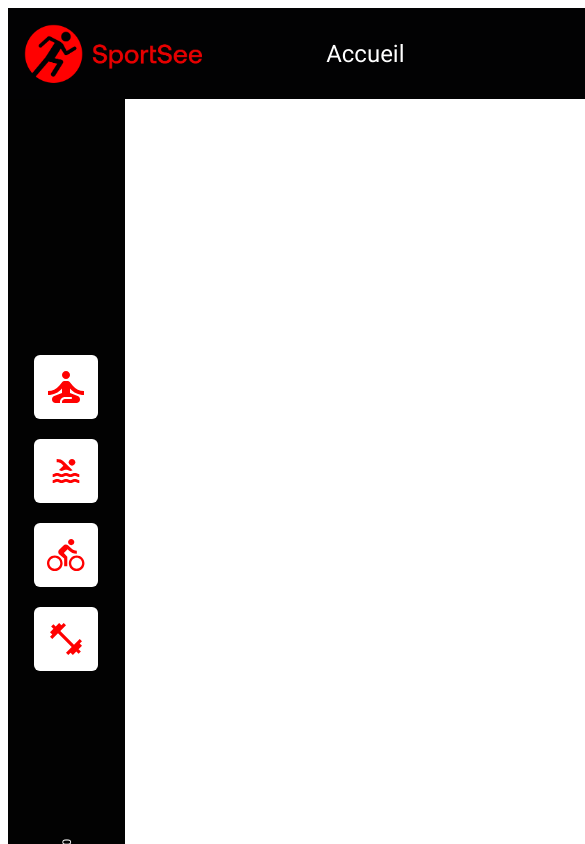
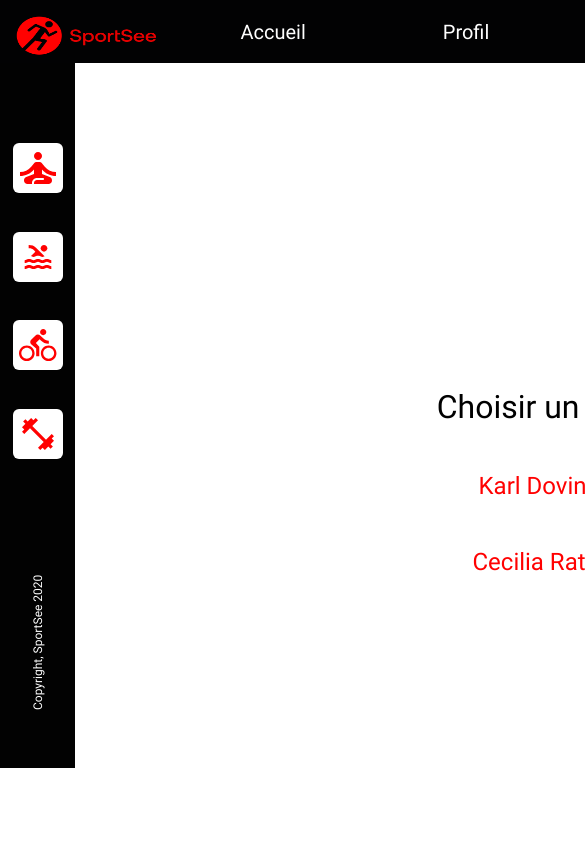
Before and after one commit to Frederic-Douville/FredericDouville_12_22022022, a React (Create React App) app: page / in a window 390 px wide. Shown: the top 844 px of the page, 585 px wide, since content can reach past the window. Built offline with nearby package versions, Linux system fonts and the light colour scheme.

Commit message:
Mise en page CSS responsive pour une résolution d'écran de 1024 * 768

```diff
--- a/src/components/Aside/aside.css
+++ b/src/components/Aside/aside.css
@@ -45,3 +45,23 @@
     transform: rotate(-90deg);
     margin-bottom: 120px;
 }
+
+@media screen and (max-width: 1024px) {
+    .aside-ctn {
+        width: 75px;
+        grid-template-rows: 80px 316px 309px;
+        grid-template-columns: 75px;
+    }
+    .aside-all-logo-ctn {
+        margin-left: 12.5px;
+    }
+    .aside-logo-ctn {
+        width: 50px;
+        height: 50px;
+    }
+
+    .copyright-ctn {
+        grid-row: 3 / 4;
+        width: 75px;
+    }
+}
--- a/src/components/Card/card.css
+++ b/src/components/Card/card.css
@@ -42,3 +42,14 @@
     font-size: 14px;
     color: #74798c;
 }
+
+@media screen and (max-width: 1024px) {
+    .card-logo-ctn {
+        width: 40px;
+        height: 40px;
+        margin: 0 24px 0 32px;
+    }
+    .card-content-ctn {
+        height: 40px;
+    }
+}
--- a/src/components/DailyActivity/dailyActivity.css
+++ b/src/components/DailyActivity/dailyActivity.css
@@ -34,9 +34,6 @@
 }
 
 .icon-circle {
-    width: 8px;
-    height: 8px;
-    border-radius: 50%;
     margin-right: 1em;
 }
 
--- a/src/components/DailyActivity/index.jsx
+++ b/src/components/DailyActivity/index.jsx
@@ -8,17 +8,28 @@ import {
     Legend,
     Rectangle,
 } from 'recharts';
+import RedCircle from '../../assets/Red_circle.svg';
+import BlackCircle from '../../assets/Black_circle.svg';
 import './dailyActivity.css';
 
 const renderLegend = () => {
     return (
         <div className="daily-activity-legend">
             <p>
-                <div className="icon-circle icon-black"></div>Poids (kg)
+                <img
+                    className="icon-circle"
+                    src={RedCircle}
+                    alt="cercle rouge"
+                />
+                Poids (kg)
             </p>
             <p>
-                <div className="icon-circle icon-red"></div>Calories brûlées
-                (kCal)
+                <img
+                    className="icon-circle"
+                    src={BlackCircle}
+                    alt="cercle noir"
+                />
+                Calories brûlées (kCal)
             </p>
         </div>
     );
--- a/src/components/Header/header.css
+++ b/src/components/Header/header.css
@@ -25,3 +25,13 @@ nav {
     text-decoration: none;
     font-size: 24px;
 }
+
+@media screen and (max-width: 1024px) {
+    .logo {
+        width: 140px;
+        height: 40px;
+    }
+    .header-link {
+        font-size: 20px;
+    }
+}
--- a/src/index.css
+++ b/src/index.css
@@ -17,3 +17,16 @@
     grid-template-columns: 226px auto;
     grid-template-rows: 91px auto;
 }
+
+@media screen and (max-width: 1024px) {
+    body {
+        margin: 0;
+    }
+    #root {
+        width: 1024px;
+        height: 768px;
+        grid-template-columns: 80px 944px;
+        grid-template-rows: 63px 705px;
+        margin: none;
+    }
+}
--- a/src/pages/home/home.css
+++ b/src/pages/home/home.css
@@ -113,3 +113,49 @@
     justify-content: flex-start;
     align-items: center;
 }
+
+@media screen and (max-width: 1024px) {
+    .home-ctn {
+        grid-template-columns: 944px;
+        grid-template-rows: 34px 80px 320px 271px;
+    }
+    .greetings-ctn {
+        font-size: 20px;
+        width: 100%;
+        grid-column: 1 / 2;
+        grid-row: 1 / 2;
+        display: flex;
+        flex-direction: row;
+        justify-content: flex-start;
+        align-items: flex-end;
+    }
+    .greetings-ctn p {
+        margin: 0 10px 0 10px;
+    }
+    .salutation {
+        font-size: 24px;
+    }
+    .card-ctn {
+        grid-column: 1 / 2;
+        grid-row: 2 / 3;
+        flex-direction: row;
+        align-items: center;
+        margin: 0 10px 0 10px;
+    }
+    .card {
+        width: 206px;
+        height: 65px;
+        margin-left: 0;
+    }
+    .daily-activity-ctn {
+        grid-column: 1 / 2;
+        grid-row: 3 / 4;
+        border-radius: 5px;
+        margin: 0 10px 0 10px;
+    }
+    .undercharts-ctn {
+        grid-column: 1 / 2;
+        grid-row: 4 / 5;
+        margin: 0 10px 0 10px;
+    }
+}
```
Also changed, not shown: src/assets/Black_circle.svg (added), src/assets/Red_circle.svg (added).
